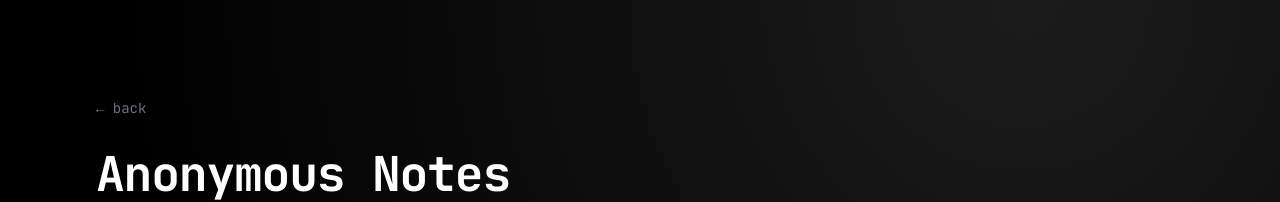
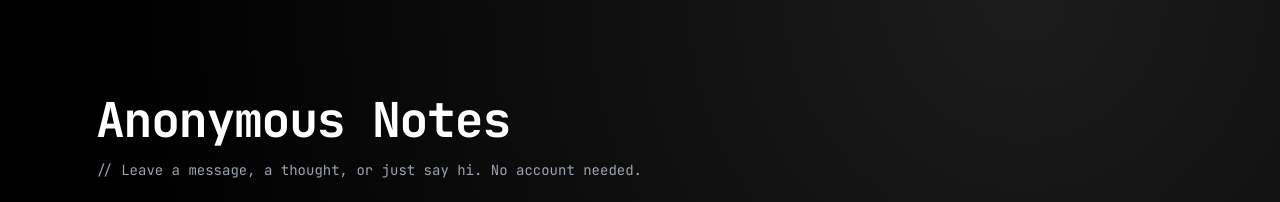
Before and after one commit to mejares-jamesmichael/kaelvxdev-web-space, a SvelteKit app: page /notes in a window 1280 px wide. Shown: the top 202 px of the page. Built offline with nearby package versions, Linux system fonts and the light colour scheme; no server answers; the database is empty.

Commit message:
style(notes): remove back button from the notes page
i commmented out the back button from the notes page

```diff
--- a/src/routes/notes/+page.svelte
+++ b/src/routes/notes/+page.svelte
@@ -52,12 +52,12 @@
 
 <div class="min-h-screen p-12 md:p-24 max-w-[1600px] mx-auto">
   <header class="mb-16">
-    <a
-      href="/"
-      class="text-sm font-mono text-gray-500 hover:text-white transition-colors mb-8 inline-block"
-    >
-      &#8592; back
-    </a>
+    <!-- <a -->
+    <!--   href="/" -->
+    <!--   class="text-sm font-mono text-gray-500 hover:text-white transition-colors mb-8 inline-block" -->
+    <!-- > -->
+    <!--   &#8592; back -->
+    <!-- </a> -->
 
     <h1
       class="text-4xl md:text-5xl font-bold text-white mb-4 font-mono tracking-tight"
```
